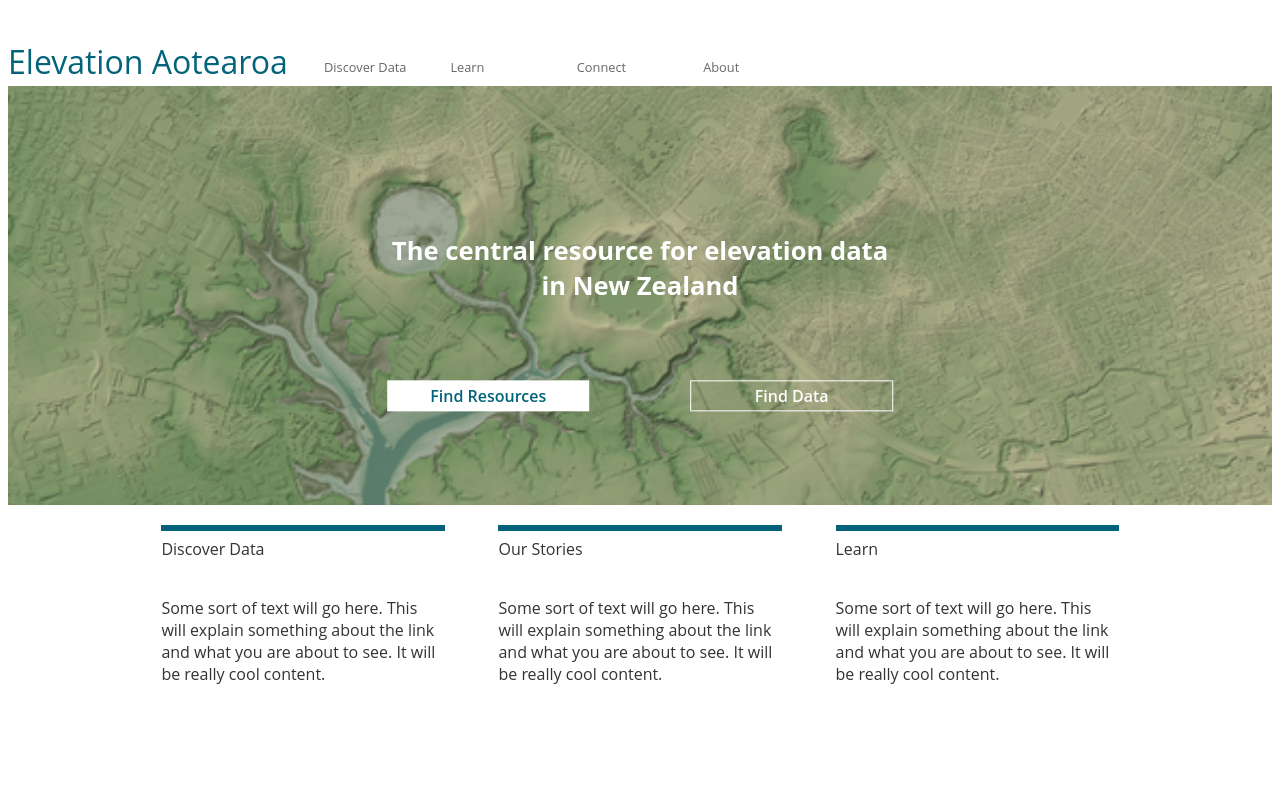
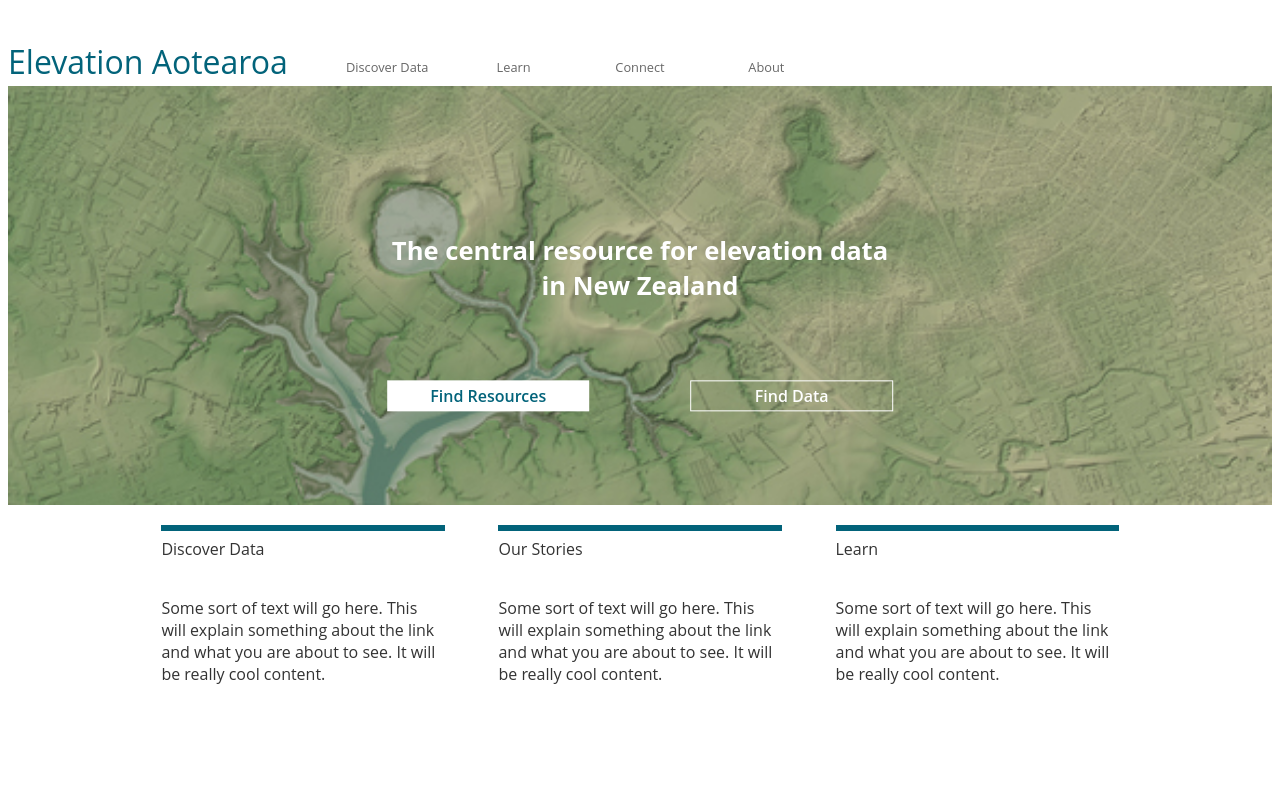
Before and after one commit to xycarto/elevation.aotearoa.proto, a plain HTML site: page index.html in a window 1280 px wide. Shown: the top 807 px of the page. Drawn offline with nearby package versions, Linux system fonts and the light colour scheme.

Commit message:
align header

```diff
--- a/style/style.css
+++ b/style/style.css
@@ -20,18 +20,18 @@ html, body{
 
 .menuitem {
     position: relative;
+    text-align: center;
     height: 100%;
     width:10%;
     float: left;
-    background-color: #ffffff;
-    text-align: center;
     font-size:1.0vw;
 }
 
 .menuitem span {
     position: absolute;
+    width:100%;
     bottom: 0;
-    left: 0;
+    left:0;
 }
 
 .menuitem-index {
```
